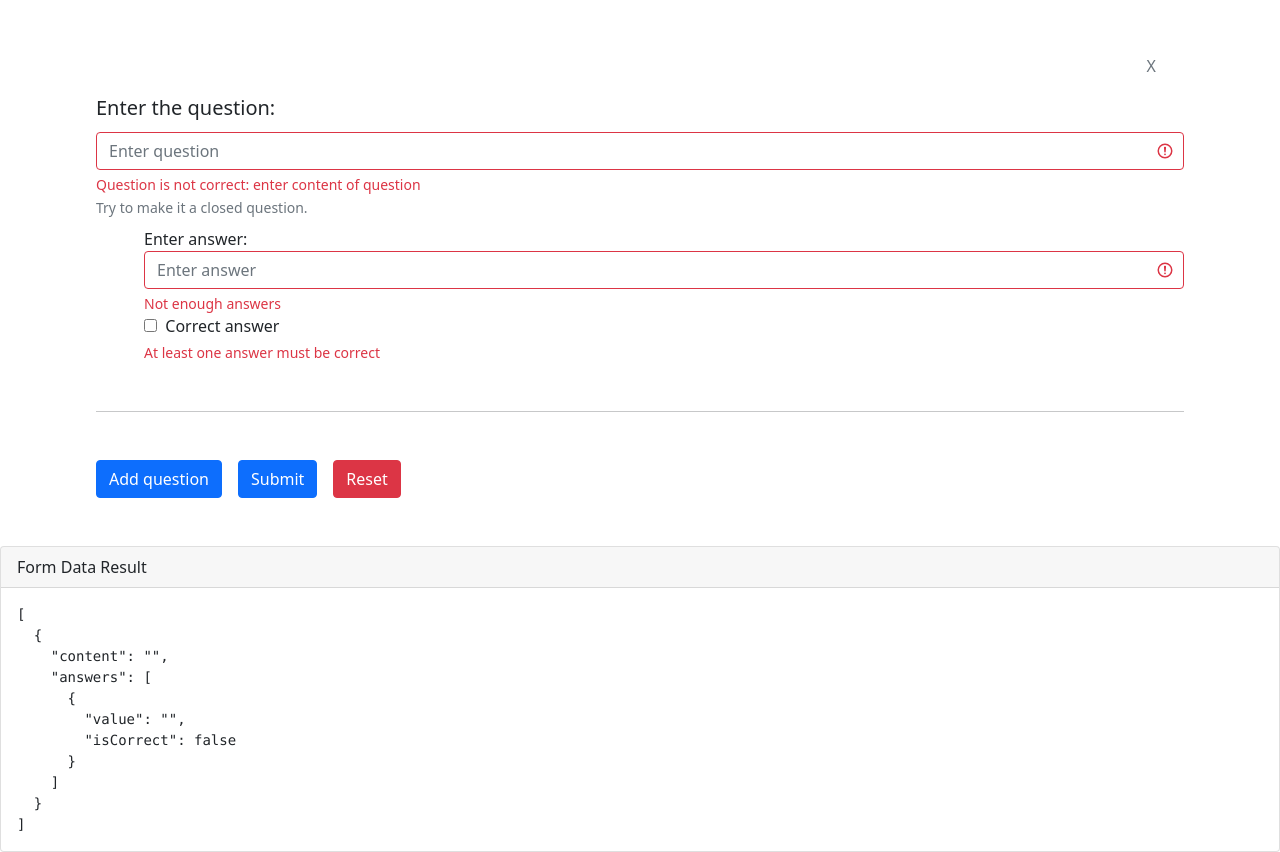
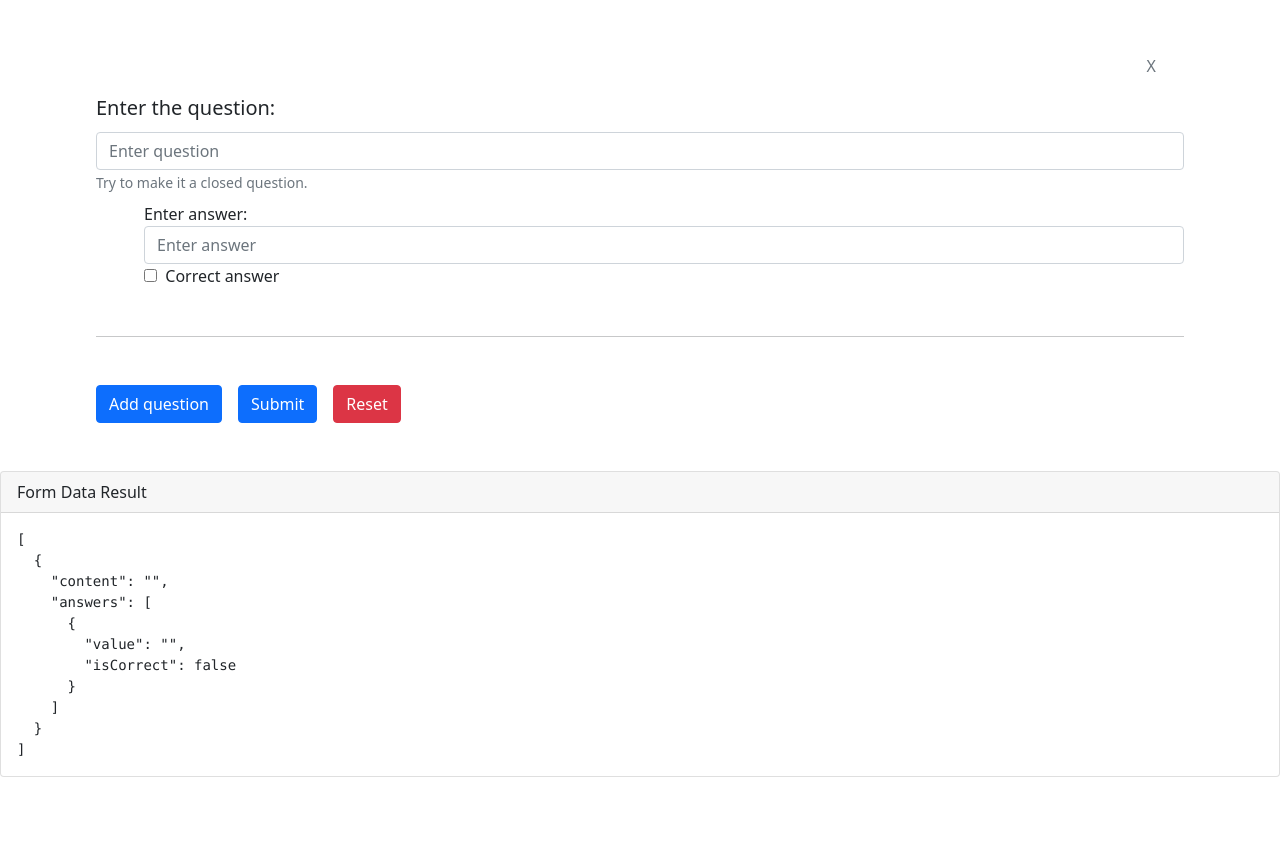
Before and after one commit to swrczk/Endless-Form, a Vue app: page / in a window 1280 px wide. After the commit the page ends 800 px from the top, so only its background shows below. Built offline with nearby package versions, Linux system fonts and the light colour scheme.

Commit message:
validate form on submit

```diff
--- a/src/components/QuestionsForm.vue
+++ b/src/components/QuestionsForm.vue
@@ -14,7 +14,9 @@
                 <div class="d-flex justify-content-end">
                     <b-button
                         variant="outline-secondary"
-                        @click="deleteQuestion(questionIndex)"
+                        @click="
+                            validateOnSubmit && deleteQuestion(questionIndex)
+                        "
                         class="border-0"
                     >
                         X
@@ -32,7 +34,10 @@
                         v-model="item.content"
                         type="text"
                         placeholder="Enter question"
-                        :state="isQuestionNotEmpty(questionIndex)"
+                        :state="
+                            validateOnSubmit &&
+                            isQuestionNotEmpty(questionIndex)
+                        "
                         :name="'q[' + questionIndex + ']'"
                         required
                     ></b-form-input>
@@ -54,14 +59,19 @@
                             placeholder="Enter answer"
                             :name="'a[' + questionIndex + '][' + index + ']'"
                             @change="onChangeInput(questionIndex)"
-                            :state="hasEnoughAnswers(questionIndex)"
+                            :state="
+                                validateOnSubmit &&
+                                hasEnoughAnswers(questionIndex)
+                            "
                         ></b-form-input>
                     </b-form-group>
 
                     <b-form-group
                         :label-for="'ch[' + questionIndex + '][' + index + ']'"
                         :invalid-feedback="invalidCorrectAnswerFeedback"
-                        :state="hasCorrectAnswer(questionIndex)"
+                        :state="
+                            validateOnSubmit && hasCorrectAnswer(questionIndex)
+                        "
                     >
                         <b-form-checkbox
                             v-model="answer.isCorrect"
@@ -80,7 +90,9 @@
                 <b-button @click="addQuestion" variant="primary">
                     Add question
                 </b-button>
-                <b-button type="submit" variant="primary">Submit</b-button>
+                <b-button @click="validateForm" type="submit" variant="primary"
+                    >Submit</b-button
+                >
                 <b-button type="reset" variant="danger">Reset</b-button>
             </div>
         </b-form>
@@ -101,6 +113,7 @@ export default {
                 }
             ],
             show: true,
+            validateOnSubmit: null,
             invalidQuestionFeedback:
                 "Question is not correct: enter content of question",
             invalidAnswersFeedback: "Not enough answers",
@@ -108,6 +121,9 @@ export default {
         }
     },
     methods: {
+        validateForm() {
+            this.validateOnSubmit = true
+        },
         onSubmit(event) {
             event.preventDefault()
             alert(JSON.stringify(this.form))
@@ -125,6 +141,7 @@ export default {
             this.show = false
             this.$nextTick(() => {
                 this.show = true
+                this.validateOnSubmit = null
             })
         },
         onChangeInput(index) {
```
